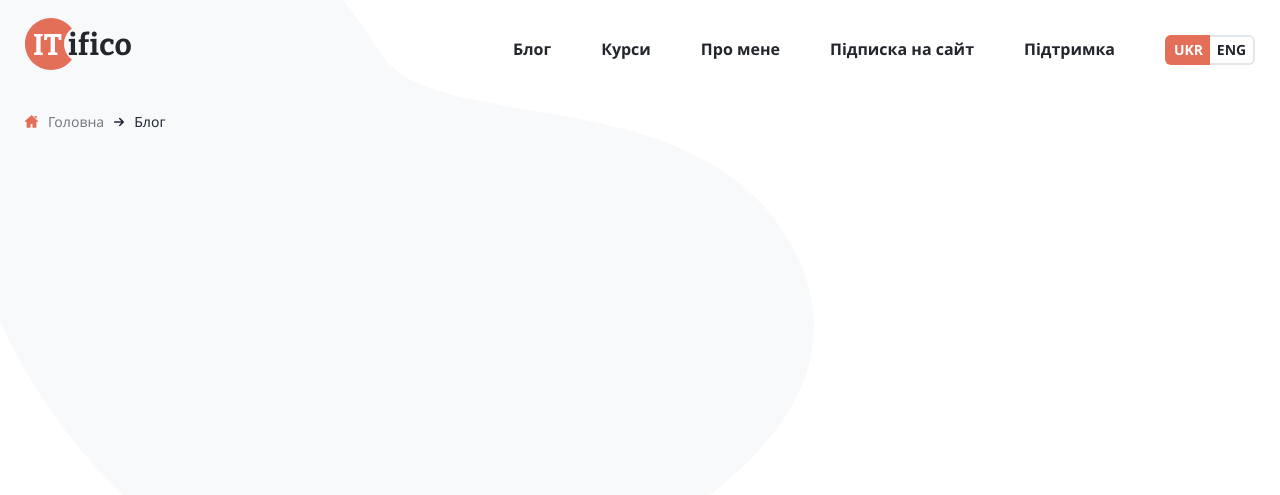
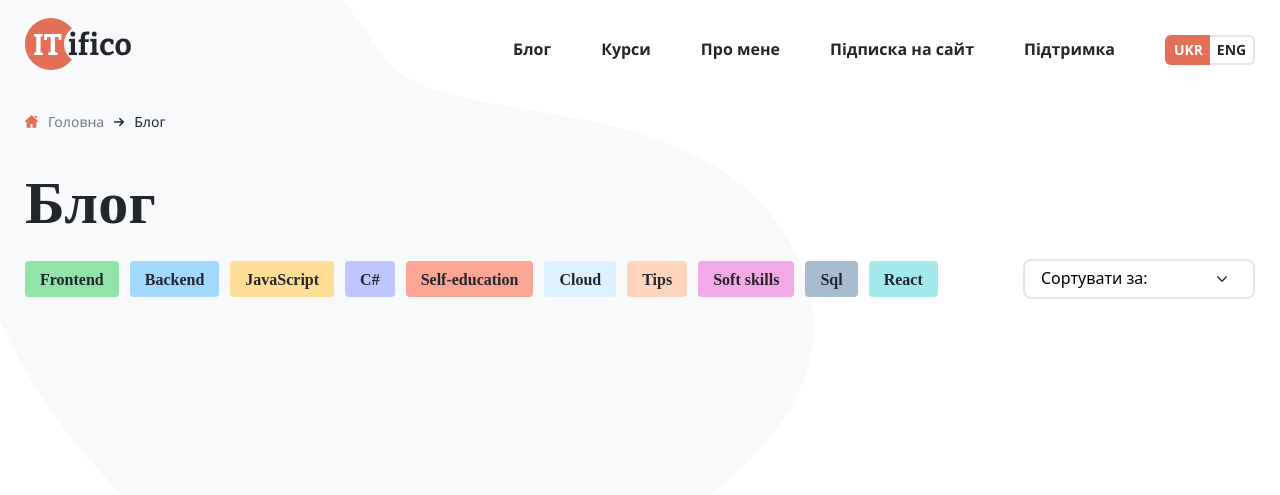
Before and after one commit to makrenka/ITifico, a plain HTML site: page Blog-catalog.html in a window 1280 px wide. Drawn offline with nearby package versions, Linux system fonts and the light colour scheme; a web font is replaced by a local one.

Commit message:
add tegs and drop down list

```diff
--- a/Blog-catalog.html
+++ b/Blog-catalog.html
@@ -1,13 +1,15 @@
 <!DOCTYPE html>
 <html lang="en">
+
 <head>
     <meta charset="UTF-8">
     <meta http-equiv="X-UA-Compatible" content="IE=edge">
     <meta name="viewport" content="width=device-width, initial-scale=1.0">
-        <title>ITifico - курси для програмістів</title>
+    <title>ITifico - курси для програмістів. Блог</title>
     <link rel="stylesheet" href="./css/main.css">
     <link rel="stylesheet" href="https://unpkg.com/swiper@8/swiper-bundle.min.css" />
 </head>
+
 <body>
     <svg class="background-big-blue-header" width="814" height="610" viewBox="0 0 814 610" fill="none"
         xmlns="http://www.w3.org/2000/svg">
@@ -19,14 +21,14 @@
         <div class="container">
             <div class="header__wrapper">
                 <div class="header__logo">
-                    <a href="#">
+                    <a href="./Homepage.html">
                         <img src="./images/logo.svg" alt="logo">
                     </a>
                 </div>
                 <nav class="header__navigation">
                     <ul class="header__navigation-list">
                         <li class="header__navigation-list-item">
-                            <a class="header__navigation-link" href="#">Блог</a>
+                            <a class="header__navigation-link" href="./Blog-catalog.html">Блог</a>
                         </li>
                         <li class="header__navigation-list-item">
                             <a class="header__navigation-link" href="#">Курси</a>
@@ -58,20 +60,55 @@
         <div class="container">
             <div class="main__blog">
                 <img class="main__blog-title-img" src="./images/title-blog.png" alt="title-blog">
-                <div class="main__blog-breadcrump">
+                <nav class="main__blog-breadcrump">
                     <ul class="main__blog-breadcrump-list">
                         <li class="main__blog-breadcrump-item">
-                            <object class="main__blog-breadcrump-item-icon" data="./images/icons/home-blog-icon.svg"></object>
-                            <a class="main__blog-breadcrump-item-link" href="#">Головна</a>
+                            <object class="main__blog-breadcrump-item-icon"
+                                data="./images/icons/home-blog-icon.svg"></object>
+                            <a class="main__blog-breadcrump-item-link" href="./Homepage.html">Головна</a>
                         </li>
                         <li class="main__blog-breadcrump-item">
-                            <object class="main__blog-breadcrump-item-icon" data="./images/icons/next-breadcrump-icon.svg"></object>
+                            <object class="main__blog-breadcrump-item-icon"
+                                data="./images/icons/next-breadcrump-icon.svg"></object>
                             Блог
                         </li>
                     </ul>
+                </nav>
+                <h2 class="main__blog-heading">Блог</h2>
+                <nav class="main__blog-navigation">
+                    <ul class="main__blog-navigation-tags">
+                        <li class="main__blog-tag-frontend"><a href="#">Frontend</a></li>
+                        <li class="main__blog-tag-backend"><a href="#">Backend</a></li>
+                        <li class="main__blog-tag-javascript"><a href="#">JavaScript</a></li>
+                        <li class="main__blog-tag-c"><a href="#">C#</a></li>
+                        <li class="main__blog-tag-selfeducation"><a href="#">Self-education</a></li>
+                        <li class="main__blog-tag-cloud"><a href="#">Cloud</a></li>
+                        <li class="main__blog-tag-tips"><a href="#">Tips</a></li>
+                        <li class="main__blog-tag-softskills"><a href="#">Soft skills</a></li>
+                        <li class="main__blog-tag-sql"><a href="#">Sql</a></li>
+                        <li class="main__blog-tag-react"><a href="#">React</a></li>
+                    </ul>
+                    <div class="main__blog-navigation-sort">
+                        <p class="main__blog-navigation-sort-legend">Сортувати за:</p>
+                        <object class="main__blog-navigation-sort-arrow"
+                            data="./images/drop-down-list/arrow-down-sign-to-navigate.svg"></object>
+                        <ul class="main__blog-navigation-sort-list">
+                            <li class="main__blog-sort-item"><a class="main__blog-sort-item-link" href="#">по даті</a>
+                            </li>
+                            <li class="main__blog-sort-item"><a class="main__blog-sort-item-link" href="#">по даті</a>
+                            </li>
+                            <li class="main__blog-sort-item"><a class="main__blog-sort-item-link" href="#">за
+                                    популярністю</a></li>
+                            <li class="main__blog-sort-item"><a class="main__blog-sort-item-link" href="#">за
+                                    популярністю</a></li>
+                        </ul>
                     </div>
+
+                </nav>
+
             </div>
         </div>
     </main>
 </body>
+
 </html>
--- a/css/components/blog-main.css
+++ b/css/components/blog-main.css
@@ -40,3 +40,145 @@
 .main__blog-breadcrump-item-link:hover {
     color: var(--link-active-color);
 }
+
+.main__blog-heading {
+    margin-top: 36px;
+    font-family: 'Bitter';
+    font-style: normal;
+    font-weight: 700;
+    font-size: 60px;
+    line-height: 72px;
+    letter-spacing: 0.005em;
+    color: var(--title-color);
+}
+
+.main__blog-navigation {
+    margin-top: 20px;
+    display: flex;
+    justify-content: space-between;
+    align-items: center;
+}
+
+.main__blog-navigation-tags {
+    display: flex;
+    justify-content: start;
+    align-items: center;
+}
+
+.main__blog-navigation-tags li {
+    margin-right: 11px;
+    padding: 10px 15px;
+}
+
+.main__blog-tag-frontend {
+    background: #92E3A9;
+    border-radius: 4px;
+}
+
+.main__blog-tag-backend {
+    background: #A2D8FF;
+    border-radius: 4px;
+}
+
+.main__blog-tag-javascript {
+    background: #FFDD95;
+    border-radius: 4px;
+}
+
+.main__blog-tag-c {
+    background: #BEC5FF;
+    border-radius: 4px;
+}
+
+.main__blog-tag-selfeducation {
+    background: #FBA594;
+    border-radius: 4px;
+}
+
+.main__blog-tag-cloud {
+    background: #DDF1FF;
+    border-radius: 4px;
+}
+
+.main__blog-tag-tips {
+    background: #FFD4BC;
+    border-radius: 4px;
+}
+
+.main__blog-tag-softskills {
+    background: #F3A9E7;
+    border-radius: 4px;
+}
+
+.main__blog-tag-sql {
+    background: #A7BBD1;
+    border-radius: 4px;
+}
+
+.main__blog-tag-react {
+    background: #A3E8EC;
+    border-radius: 4px;
+}
+
+.main__blog-navigation-tags a {
+    font-family: 'Bitter';
+    font-style: normal;
+    font-weight: 600;
+    font-size: 16px;
+    line-height: 14px;
+    color: var(--link-color);
+    text-decoration: none;
+}
+
+.main__blog-navigation-sort {
+    display: flex;
+    justify-content: space-between;
+    align-items: center;
+    width: 232px;
+    border: 2px solid #E2E7EB;
+    border-radius: 8px;
+}
+
+.main__blog-navigation-sort-legend {
+    padding: 9px 0 11px 16px;
+}
+
+.main__blog-navigation-sort-arrow {
+    padding-right: 26px;
+}
+
+.main__blog-navigation-sort:hover>.main__blog-navigation-sort-list {
+    display: block;
+}
+
+.main__blog-navigation-sort-list {
+    position: absolute;
+    display: none;
+    top: 100%;
+    right: 0;
+    width: 232px;
+    background: #FFFFFF;
+    border: 2px solid #E2E7EB;
+    border-bottom-left-radius: 8px;
+    border-bottom-right-radius: 8px;
+    border-top: none;
+}
+
+.main__blog-sort-item {
+    height: 32px;
+}
+
+.main__blog-sort-item:hover {
+    background: var(--red);
+}
+
+.main__blog-sort-item-link {
+    font-family: 'Segoe UI';
+    font-style: normal;
+    font-weight: 400;
+    font-size: 16px;
+    line-height: 32px;
+    color: var(--link-color);
+    text-decoration: none;
+    padding-left: 25px;
+}
--- a/css/globals.css
+++ b/css/globals.css
@@ -6,6 +6,7 @@
     --border: #E2E7EB;
     --gray2: #C4CACF;
 
+    --title-color: var(--black);
     --link-color: var(--black);
     --link-active-color: var(--red);
     --link-breadcrump: #212836;
```
Also changed, not shown: Homepage.html (+2 -2 lines), images/drop-down-list/arrow-down-sign-to-navigate.svg (added). Lines whose indentation alone changed are shown as unchanged.
